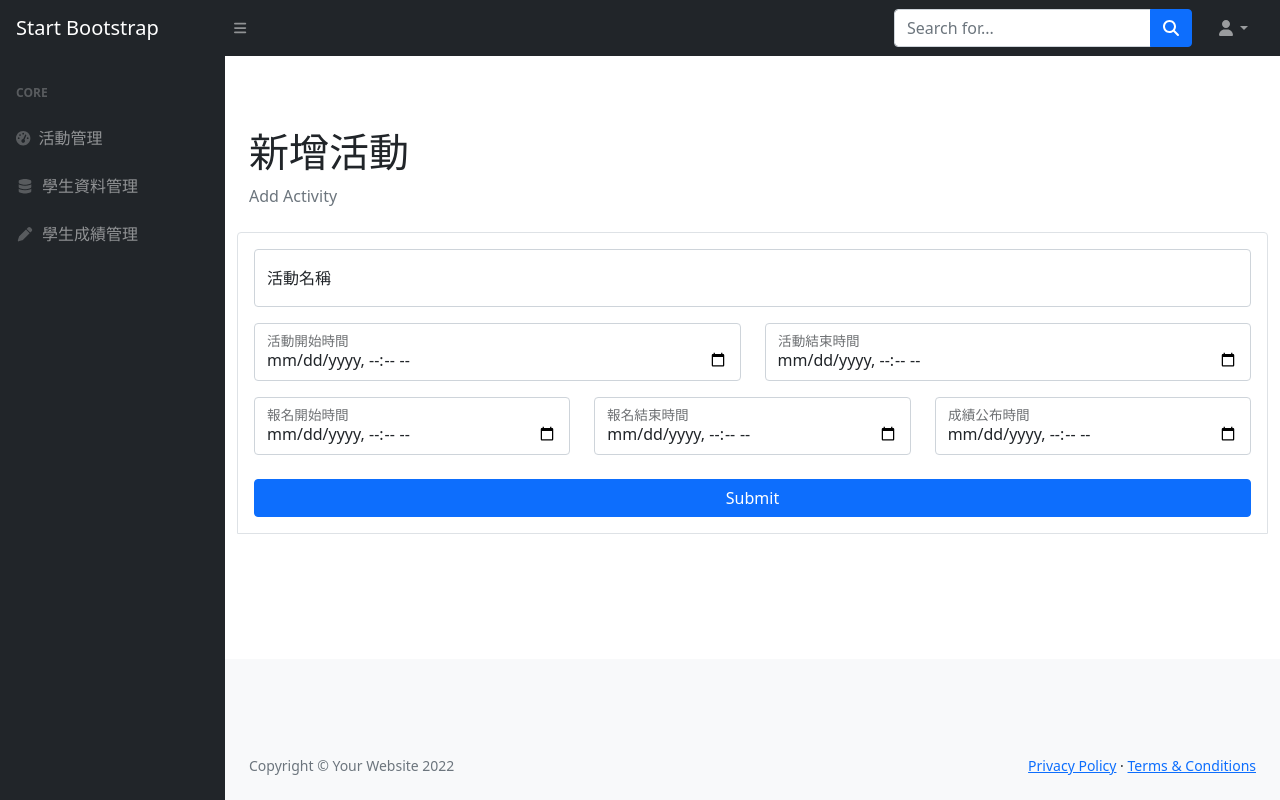
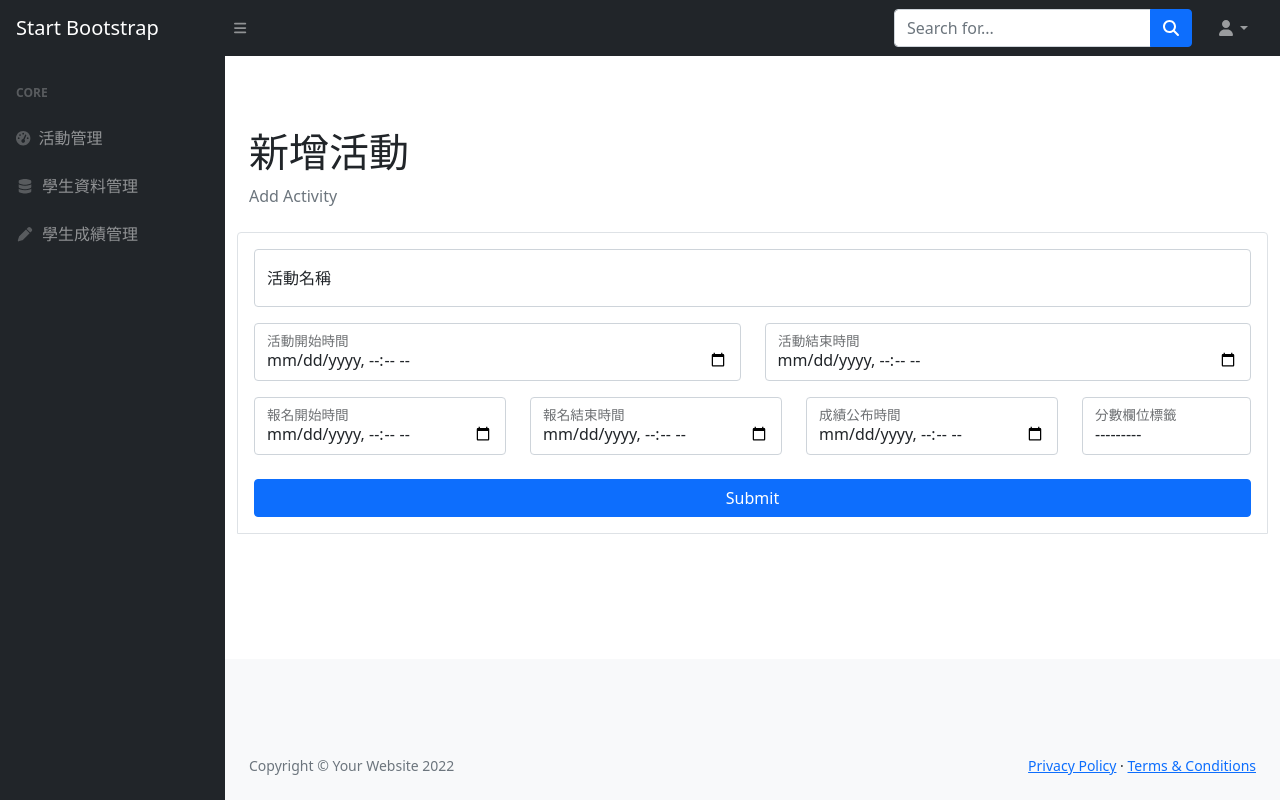
Before and after one commit to 10946009/retired-officers-new, a Django app: page /admin_panel/activity_create/ in a window 1280 px wide. Run offline with Django 5.2, Linux system fonts and the light colour scheme; tables that the repository leaves empty hold one stand-in row (values such as "Sample post"); some libraries are stand-ins or nearby versions.

Commit message:
feat: admic activity add score_labe field

```diff
--- a/admin_panel/forms.py
+++ b/admin_panel/forms.py
@@ -7,6 +7,9 @@ class ActivityForm(forms.ModelForm):
     class Meta:
         model = Activity
         fields = "__all__"
+        widgets = {
+            "score_label": forms.Select(attrs={"class": "form-control","id":"dateInput"}),
+        }
 
 
 class UploadExcelForm(forms.Form):
--- a/admin_panel/templates/activity_create.html
+++ b/admin_panel/templates/activity_create.html
@@ -84,6 +84,12 @@
                         <label for="dateInput">成績公布時間</label>
                     </div>
                 </div>
+                <div class="col">
+                    <div class="form-floating">
+                        {{form.score_label}}
+                        <label for="dateInput">分數欄位標籤</label>
+                    </div>
+                </div>
             </div>
 
             <div class="mt-4 mb-0">
--- a/admin_panel/templates/activity_update.html
+++ b/admin_panel/templates/activity_update.html
@@ -84,6 +84,12 @@
                         <label for="dateInput">成績公布時間</label>
                     </div>
                 </div>
+                <div class="col">
+                    <div class="form-floating">
+                        {{form.score_label}}
+                        <label for="dateInput">分數欄位標籤</label>
+                    </div>
+                </div>
             </div>
 
             <div class="mt-4 mb-0">
--- a/myapp/models.py
+++ b/myapp/models.py
@@ -53,6 +53,8 @@ class ScoreLabel(models.Model):
     score2_weight = models.IntegerField(blank=False, null=False, default=0)
     label3 = models.CharField(max_length=100, blank=False, null=False, default="")
     score3_weight = models.IntegerField(blank=False, null=False, default=0)
+    def __str__(self):
+        return "label" + str(self.id)
 
 class Score(models.Model):
     student = models.ForeignKey("user.Student", on_delete=models.CASCADE)
--- a/myapp/templates/index.html
+++ b/myapp/templates/index.html
@@ -47,7 +47,7 @@
                   </div>
                   查看成績</button>
                   {% else %}
-                  <button class="btn btn-bg col-sm-4 col-12 btn-secondary mt-1" onclick="printData('{% url 'student_print_score' activity.id %}')">
+                  <button class="btn btn-bg col-sm-4 col-12 btn-secondary mt-1" disabled>
                     <div class="spinner-border spinner-border-sm float-left" style="display: none;" role="status" id="spinner-score" >
                     </div>
                     查看成績</button>
```
